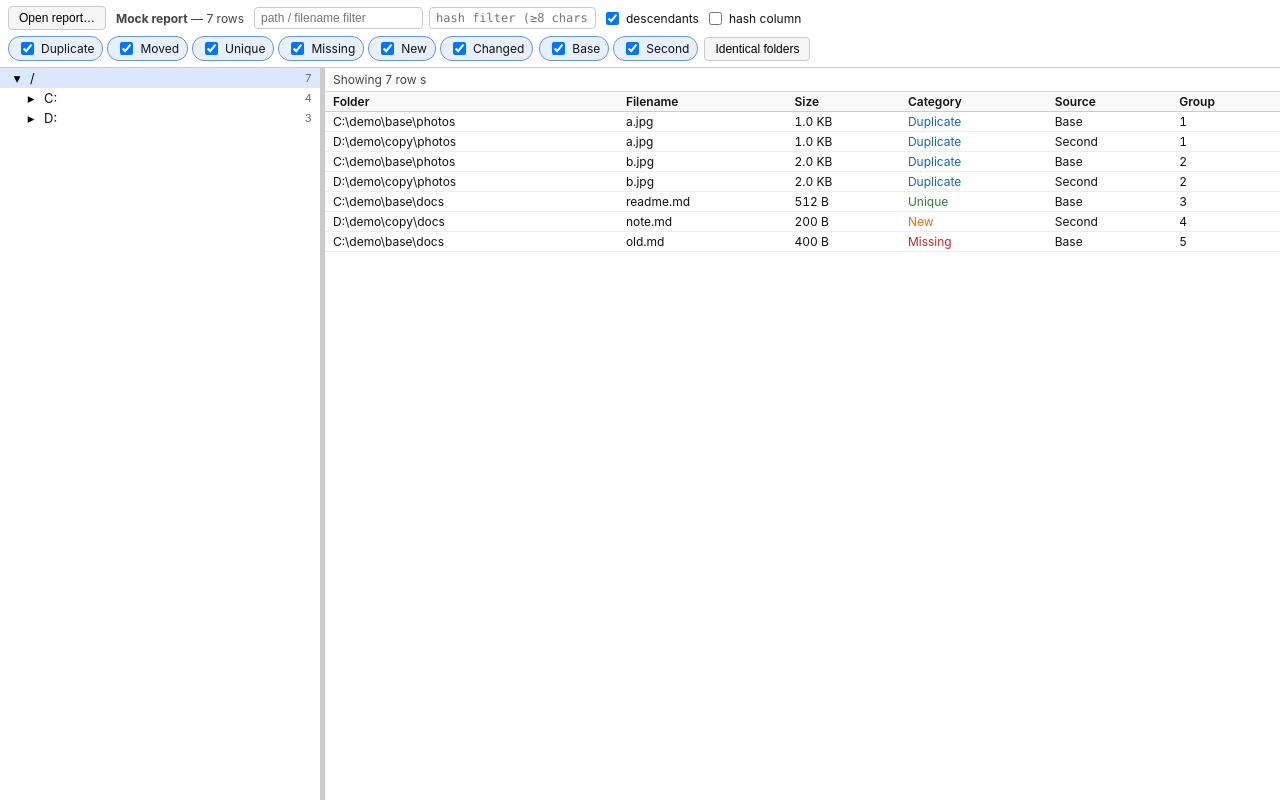
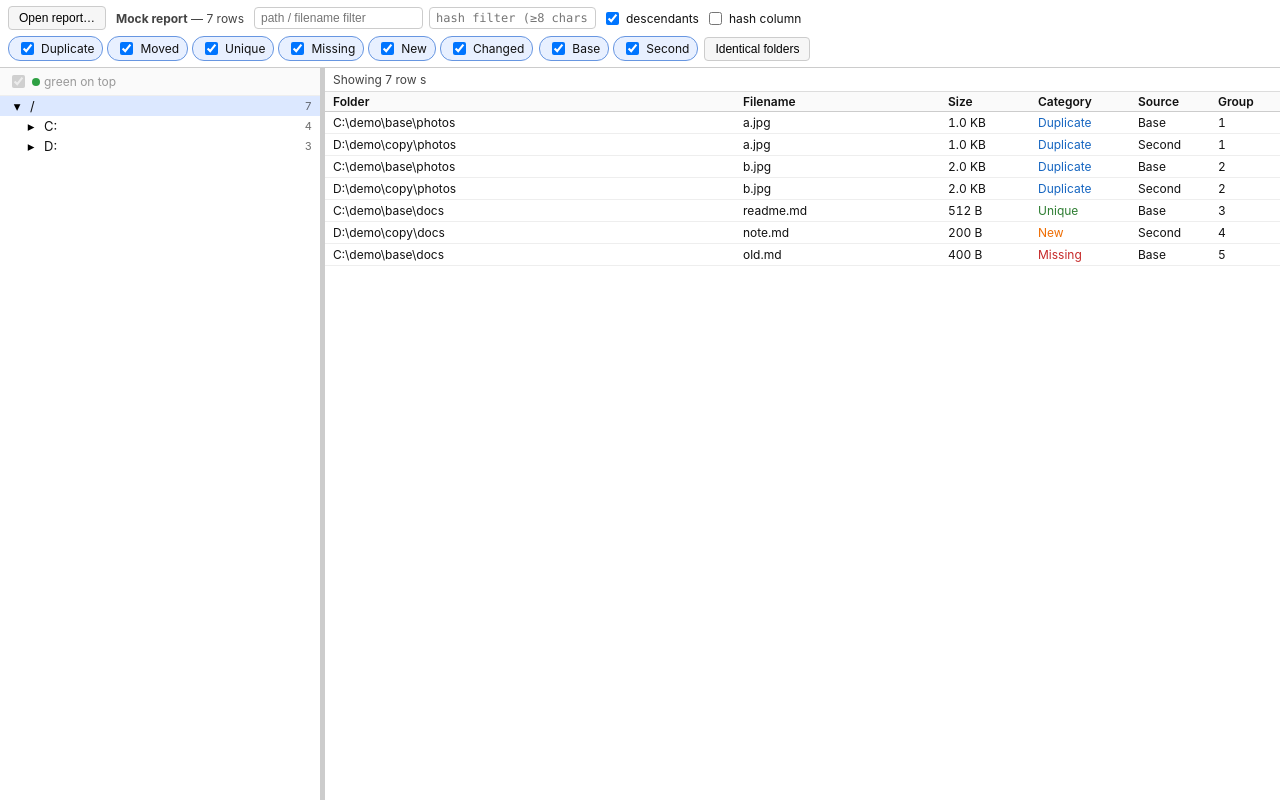
Before and after one commit to rogerbriggen/myDupFinderUi, an Angular app: page / in a window 1280 px wide. Both pictures are taken after a click on the button "Open report…". Built offline with nearby package versions, Linux system fonts and the light colour scheme.

Commit message:
add virtualization

```diff
--- a/src/app/features/explorer/folder-tree.component.ts
+++ b/src/app/features/explorer/folder-tree.component.ts
@@ -16,6 +16,23 @@ interface FlattenedNode {
   standalone: true,
   imports: [CommonModule],
   template: `
+    <div class="tree-header">
+      <label class="toggle-label" [class.disabled]="!hasStatuses()">
+        <input
+          type="checkbox"
+          [checked]="greenOnTop()"
+          [disabled]="!hasStatuses()"
+          (change)="toggleGreenOnTop($event)"
+        />
+        <span
+          class="dot status-green"
+          [attr.title]="
+            hasStatuses() ? 'Show green (fully duplicated) folders at top of each level' : ''
+          "
+        ></span>
+        green on top
+      </label>
+    </div>
     @if (!tree()) {
       <div class="empty">No report open.</div>
     } @else {
@@ -60,14 +77,43 @@ interface FlattenedNode {
   styles: [
     `
       :host {
-        display: block;
-        overflow-y: auto;
+        display: flex;
+        flex-direction: column;
+        overflow: hidden;
         font-size: 13px;
       }
+      .tree-header {
+        flex: 0 0 auto;
+        padding: 4px 8px;
+        border-bottom: 1px solid #eee;
+        background: #fafafa;
+        font-size: 12px;
+        color: #444;
+      }
+      .toggle-label {
+        display: inline-flex;
+        align-items: center;
+        gap: 4px;
+        cursor: pointer;
+      }
+      .toggle-label.disabled {
+        color: #999;
+        cursor: not-allowed;
+      }
+      .dot {
+        display: inline-block;
+        width: 8px;
+        height: 8px;
+        border-radius: 50%;
+        background: #999;
+      }
       .tree {
+        flex: 1;
         margin: 0;
         padding: 0;
         list-style: none;
+        overflow-y: auto;
+        min-height: 0;
       }
       .row {
         display: flex;
@@ -135,6 +181,9 @@ export class FolderTreeComponent {
   readonly selected = this.store.selectedFolder;
   readonly statuses = this.store.identicalStatuses;
   readonly expanded = signal<Set<string>>(new Set<string>(['']));
+  readonly greenOnTop = signal<boolean>(true);
+
+  readonly hasStatuses = computed(() => this.statuses().size > 0);
 
   statusOf(path: string): IdenticalStatus | undefined {
     return this.statuses().get(path);
@@ -150,8 +199,10 @@ export class FolderTreeComponent {
     const root = this.tree();
     if (!root) return [];
     const expanded = this.expanded();
+    const statuses = this.statuses();
+    const sortByStatus = this.greenOnTop() && statuses.size > 0;
     const out: FlattenedNode[] = [];
-    walk(root, 0, expanded, out);
+    walk(root, 0, expanded, statuses, sortByStatus, out);
     return out;
   });
 
@@ -166,15 +217,54 @@ export class FolderTreeComponent {
     else next.add(path);
     this.expanded.set(next);
   }
+
+  toggleGreenOnTop(event: Event): void {
+    this.greenOnTop.set((event.target as HTMLInputElement).checked);
+  }
 }
 
-function walk(node: FolderNode, depth: number, expanded: Set<string>, out: FlattenedNode[]): void {
+const STATUS_RANK: Record<IdenticalStatus, number> = {
+  green: 0,
+  yellow: 1,
+  red: 2,
+};
+
+function statusRank(s: IdenticalStatus | undefined): number {
+  // Unknown / unscanned siblings sort after red so colored ones come first.
+  return s === undefined ? 3 : STATUS_RANK[s];
+}
+
+function orderChildren(
+  children: readonly FolderNode[],
+  statuses: Map<string, IdenticalStatus>,
+  sortByStatus: boolean,
+): readonly FolderNode[] {
+  if (!sortByStatus) return children;
+  // Stable sort: rank first, original (already-alphabetical) order as tiebreaker.
+  const indexed = children.map((node, index) => ({
+    node,
+    index,
+    rank: statusRank(statuses.get(node.path)),
+  }));
+  indexed.sort((a, b) => a.rank - b.rank || a.index - b.index);
+  return indexed.map((x) => x.node);
+}
+
+function walk(
+  node: FolderNode,
+  depth: number,
+  expanded: Set<string>,
+  statuses: Map<string, IdenticalStatus>,
+  sortByStatus: boolean,
+  out: FlattenedNode[],
+): void {
   const isLeaf = node.children.length === 0;
   const isExpanded = expanded.has(node.path);
   out.push({ node, depth, expanded: isExpanded, isLeaf });
   if (isExpanded) {
-    for (const child of node.children) {
-      walk(child, depth + 1, expanded, out);
+    const ordered = orderChildren(node.children, statuses, sortByStatus);
+    for (const child of ordered) {
+      walk(child, depth + 1, expanded, statuses, sortByStatus, out);
     }
   }
 }
--- a/src/app/features/explorer/row-table.component.ts
+++ b/src/app/features/explorer/row-table.component.ts
@@ -1,4 +1,14 @@
-import { Component, computed, inject } from '@angular/core';
+import {
+  AfterViewInit,
+  Component,
+  ElementRef,
+  HostListener,
+  OnDestroy,
+  computed,
+  inject,
+  signal,
+  viewChild,
+} from '@angular/core';
 import { CommonModule } from '@angular/common';
 
 import { Row } from '../../core/models/report';
@@ -18,6 +28,9 @@ interface DisplayRow {
   groupId: number;
 }
 
+const ROW_HEIGHT = 22;
+const OVERSCAN = 10;
+
 @Component({
   selector: 'app-row-table',
   standalone: true,
@@ -34,37 +47,35 @@ interface DisplayRow {
         </span>
       }
     </div>
-    <div class="scroll">
-      <table>
-        <thead>
-          <tr>
-            <th class="folder">Folder</th>
-            <th class="filename">Filename</th>
-            <th class="size">Size</th>
-            <th class="category">Category</th>
-            @if (showHash()) {
-              <th class="hash">Hash</th>
-            }
-            <th class="source">Source</th>
-            <th class="group">Group</th>
-          </tr>
-        </thead>
-        <tbody>
-          @for (row of display(); track $index) {
-            <tr [class]="'cat-' + row.category">
-              <td class="folder" [title]="row.folder">{{ row.folder }}</td>
-              <td class="filename">{{ row.filename }}</td>
-              <td class="size" [title]="row.rawSize + ' B'">{{ row.size }}</td>
-              <td class="category">{{ row.category }}</td>
+    <div class="viewport" #viewport (scroll)="onScroll()">
+      <div class="header" [style.grid-template-columns]="cols()">
+        <div class="hcell">Folder</div>
+        <div class="hcell">Filename</div>
+        <div class="hcell">Size</div>
+        <div class="hcell">Category</div>
+        @if (showHash()) {
+          <div class="hcell">Hash</div>
+        }
+        <div class="hcell">Source</div>
+        <div class="hcell">Group</div>
+      </div>
+      <div class="canvas" [style.height.px]="canvasHeight()">
+        <div class="rows" [style.transform]="translate()">
+          @for (row of visible(); track $index) {
+            <div class="row" [class]="'cat-' + row.category" [style.grid-template-columns]="cols()">
+              <div class="cell folder" [title]="row.folder">{{ row.folder }}</div>
+              <div class="cell filename">{{ row.filename }}</div>
+              <div class="cell size" [title]="row.rawSize + ' B'">{{ row.size }}</div>
+              <div class="cell category">{{ row.category }}</div>
               @if (showHash()) {
-                <td class="hash" [title]="row.hashFull">{{ row.hashShort }}</td>
+                <div class="cell hash" [title]="row.hashFull">{{ row.hashShort }}</div>
               }
-              <td class="source">{{ row.source }}</td>
-              <td class="group">{{ row.groupId }}</td>
-            </tr>
+              <div class="cell source">{{ row.source }}</div>
+              <div class="cell group">{{ row.groupId }}</div>
+            </div>
           }
-        </tbody>
-      </table>
+        </div>
+      </div>
     </div>
   `,
   styles: [
@@ -86,67 +97,109 @@ interface DisplayRow {
         padding: 1px 4px;
         border-radius: 3px;
       }
-      .scroll {
+      .viewport {
         flex: 1;
         overflow: auto;
-      }
-      table {
-        width: 100%;
-        border-collapse: collapse;
+        position: relative;
         font-size: 12px;
         font-variant-numeric: tabular-nums;
       }
-      th,
-      td {
-        text-align: left;
-        padding: 2px 8px;
-        border-bottom: 1px solid #eee;
-        white-space: nowrap;
-        overflow: hidden;
-        text-overflow: ellipsis;
-        max-width: 320px;
-      }
-      thead th {
+      .header {
         position: sticky;
         top: 0;
+        z-index: 1;
+        display: grid;
         background: #fafafa;
         border-bottom: 1px solid #ccc;
         font-weight: 600;
       }
-      tr.cat-Duplicate td.category {
+      .hcell {
+        padding: 2px 8px;
+        white-space: nowrap;
+        overflow: hidden;
+        text-overflow: ellipsis;
+      }
+      .canvas {
+        position: relative;
+      }
+      .rows {
+        position: absolute;
+        top: 0;
+        left: 0;
+        right: 0;
+        will-change: transform;
+      }
+      .row {
+        display: grid;
+        box-sizing: border-box;
+        height: ${ROW_HEIGHT}px;
+        line-height: ${ROW_HEIGHT - 4}px;
+        border-bottom: 1px solid #eee;
+      }
+      .cell {
+        padding: 2px 8px;
+        white-space: nowrap;
+        overflow: hidden;
+        text-overflow: ellipsis;
+      }
+      .row.cat-Duplicate .cell.category {
         color: #1565c0;
       }
-      tr.cat-Moved td.category {
+      .row.cat-Moved .cell.category {
         color: #6a1b9a;
       }
-      tr.cat-Unique td.category {
+      .row.cat-Unique .cell.category {
         color: #2e7d32;
       }
-      tr.cat-Missing td.category {
+      .row.cat-Missing .cell.category {
         color: #c62828;
       }
-      tr.cat-New td.category {
+      .row.cat-New .cell.category {
         color: #ef6c00;
       }
-      tr.cat-Changed td.category {
+      .row.cat-Changed .cell.category {
         color: #ad1457;
       }
     `,
   ],
 })
-export class RowTableComponent {
+export class RowTableComponent implements AfterViewInit, OnDestroy {
   readonly store = inject(ReportStore);
 
   readonly rows = this.store.filteredRows;
   readonly showHash = this.store.showHash;
 
-  /** v1: cap render at 5000 rows to stay responsive without virtual-scroll. */
-  readonly display = computed<DisplayRow[]>(() => {
+  private readonly viewportRef = viewChild<ElementRef<HTMLDivElement>>('viewport');
+
+  readonly scrollTop = signal(0);
+  readonly viewportHeight = signal(600);
+
+  private resizeObserver?: ResizeObserver;
+
+  readonly canvasHeight = computed(() => this.rows().length * ROW_HEIGHT);
+
+  readonly range = computed<{ start: number; end: number }>(() => {
+    const total = this.rows().length;
+    if (total === 0) return { start: 0, end: 0 };
+    const visibleCount = Math.ceil(this.viewportHeight() / ROW_HEIGHT);
+    // Clamp start to [0, total - 1] — when the filter shrinks the row set,
+    // scrollTop() can still reflect the old (larger) offset until the browser
+    // re-fires a scroll event, which would otherwise put start past total and
+    // make `new Array(end - start)` blow up with a negative length.
+    const rawStart = Math.floor(this.scrollTop() / ROW_HEIGHT) - OVERSCAN;
+    const start = Math.min(Math.max(0, rawStart), total - 1);
+    const end = Math.min(total, start + visibleCount + OVERSCAN * 2);
+    return { start, end };
+  });
+
+  readonly visible = computed<DisplayRow[]>(() => {
+    const { start, end } = this.range();
     const rows = this.rows();
-    const sliced = rows.length > 5000 ? rows.slice(0, 5000) : rows;
-    return sliced.map((r) => {
+    const out: DisplayRow[] = new Array(end - start);
+    for (let i = start; i < end; i++) {
+      const r = rows[i];
       const [folder, filename] = splitFolderAndName(r.filenameAndPath);
-      return {
+      out[i - start] = {
         folder,
         filename,
         size: formatSize(r.fileSize),
@@ -157,6 +210,43 @@ export class RowTableComponent {
         source: r.source,
         groupId: r.groupId,
       };
-    });
+    }
+    return out;
   });
+
+  readonly translate = computed(() => `translateY(${this.range().start * ROW_HEIGHT}px)`);
+
+  readonly cols = computed(() => {
+    return this.showHash()
+      ? 'minmax(160px, 2fr) minmax(140px, 1fr) 90px 100px 130px 80px 70px'
+      : 'minmax(160px, 2fr) minmax(140px, 1fr) 90px 100px 80px 70px';
+  });
+
+  ngAfterViewInit(): void {
+    const el = this.viewportRef()?.nativeElement;
+    if (!el) return;
+    this.viewportHeight.set(el.clientHeight);
+    if (typeof ResizeObserver !== 'undefined') {
+      this.resizeObserver = new ResizeObserver(() => {
+        this.viewportHeight.set(el.clientHeight);
+      });
+      this.resizeObserver.observe(el);
+    }
+  }
+
+  ngOnDestroy(): void {
+    this.resizeObserver?.disconnect();
+  }
+
+  onScroll(): void {
+    const el = this.viewportRef()?.nativeElement;
+    if (!el) return;
+    this.scrollTop.set(el.scrollTop);
+  }
+
+  @HostListener('window:resize')
+  onWindowResize(): void {
+    const el = this.viewportRef()?.nativeElement;
+    if (el) this.viewportHeight.set(el.clientHeight);
+  }
 }
```
Also changed, not shown: 1 other file (tests, documents, lock files or other folders).
